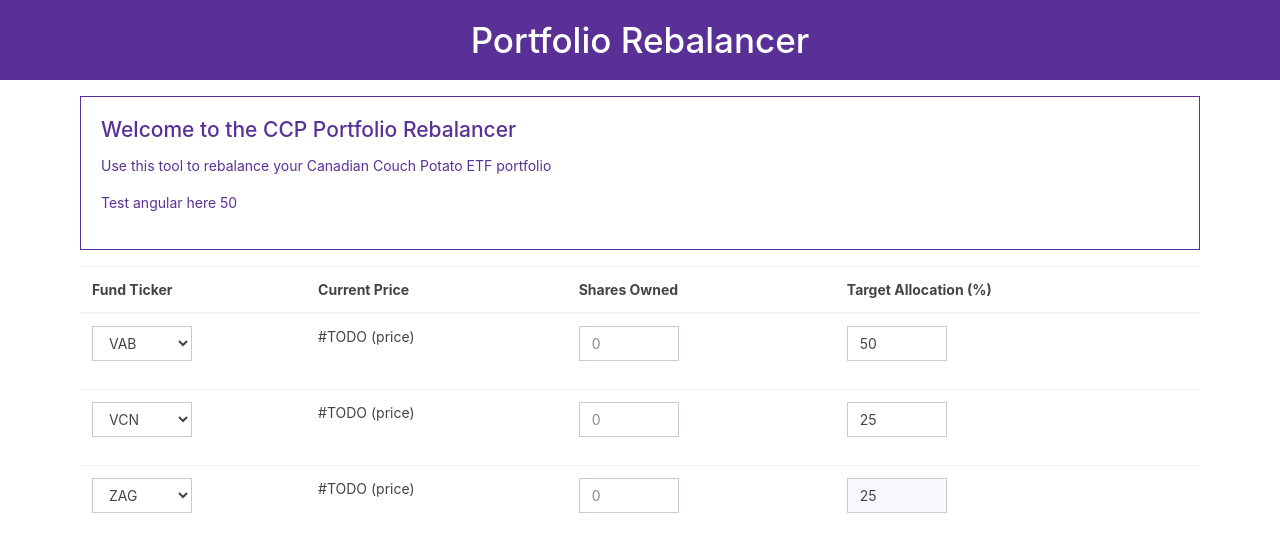
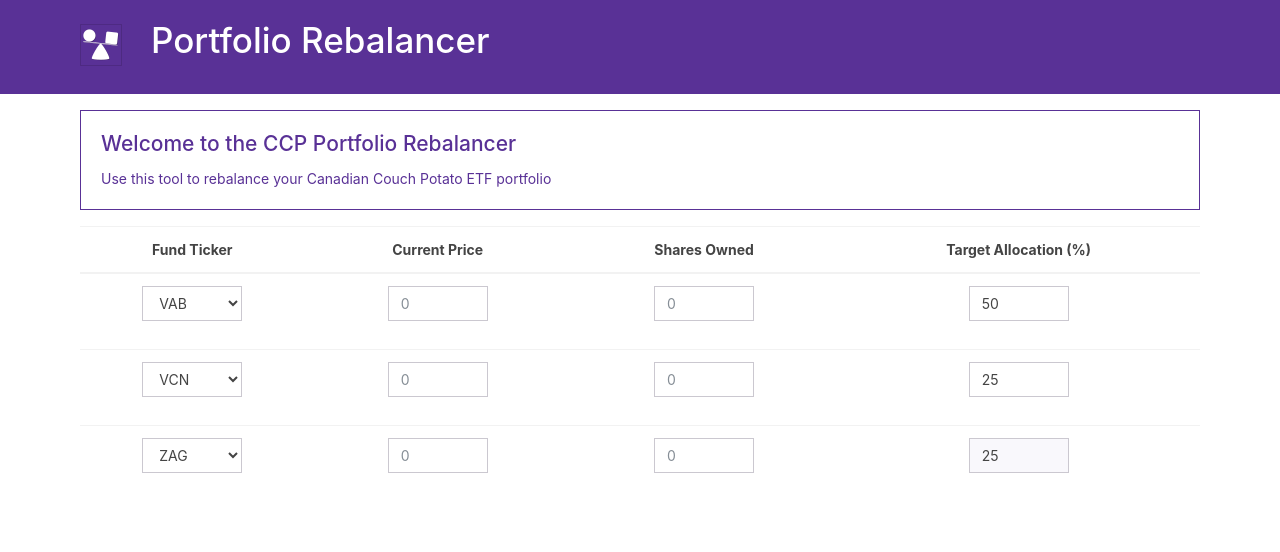
Before and after one commit to DerrykBoyd/portfolio-rebalancer, a Flask app: page / in a window 1280 px wide. Shown: the top 552 px of the page. Run offline with Flask 2, Linux system fonts and the light colour scheme; some libraries are stand-ins or nearby versions.

Commit message:
Added favicons and improved site layout

```diff
--- a/static/style.css
+++ b/static/style.css
@@ -1,17 +1,33 @@
-select {
-    color: purple;
+#main-title>img, #main-title>h1 {
+    display: inline-block;
+}
+
+#main-title>img {
+    margin-bottom: 8px;
+    margin-right: 25px;
 }
 
 .form-group, .form-control {
     max-width: 100px;
+    margin: auto;
 }
 
 #fund-col {
     min-width: 100px;
 }
 
-.card, #fund-table {
+.card, #fund-table{
     width: 95%;
     max-width: 70rem;
     margin: 16px auto;
 }
+
+#main-title {
+    width: 95%;
+    max-width: 70rem;
+    margin: auto;
+}
+
+thead>tr>th {
+    text-align: center;
+}
--- a/templates/index.html
+++ b/templates/index.html
@@ -3,6 +3,12 @@
 <html ng-app="myApp" ng-controller="myCtrl">
     <head>
         <title>Portfolio Rebalancer</title>
+        <link rel="apple-touch-icon" sizes="180x180" href="{{ url_for('static', filename='apple-touch-icon.png') }}">
+        <link rel="icon" type="image/png" sizes="32x32" href="{{ url_for('static', filename='favicon-32x32.png') }}">
+        <link rel="icon" type="image/png" sizes="16x16" href="{{ url_for('static', filename='favicon-16x16.png') }}">
+        <link rel="manifest" href="{{ url_for('static', filename='manifest.json') }}">
+        <link rel="mask-icon" href="{{ url_for('static', filename='safari-pinned-tab.svg') }}" color="#5a2e94">
+        <meta name="theme-color" content="#ffffff">
         <meta charset="utf-8">
         <meta name="viewport" content="width=device-width, initial-scale=1.0">
         <!-- stylesheets -->
@@ -10,14 +16,16 @@
         <link href="https://maxcdn.bootstrapcdn.com/bootswatch/4.0.0-beta.3/pulse/bootstrap.min.css" rel="stylesheet" media="screen">
     </head>
     <nav class="navbar navbar-expand-lg navbar-dark bg-primary">
-      <h1 class="text-white" style="margin:auto;">Portfolio Rebalancer</h1>
+        <div id="main-title" >
+            <img src="/static/navbar-img.png">
+            <h1 class="text-white">Portfolio Rebalancer</h1>
+        </div>
     </nav>
     <body>
         <div class="card border-primary mb-3">
             <div class="card-body text-primary">
                 <h4 class="card-title">Welcome to the CCP Portfolio Rebalancer</h4>
                 <p class="card-text">Use this tool to rebalance your Canadian Couch Potato ETF portfolio</p>
-                <p>Test angular here {a alloc1 a}</p>
             </div>
         </div>
         <div id="fund-table">
@@ -39,10 +47,12 @@
                                 <option>ZAG</option>
                             </select>
                         </th>
-                        <td>#TODO (price)</td>
+                        <td>
+                            <input type="number" step="0.01" min="0" class="form-control" placeholder="0" id="price1">
+                        </td>
                         <td>
                             <div class="form-group">
-                              <input type="number" min="0" class="form-control" placeholder="0" id="shares1">
+                              <input type="number" step="0.01" min="0" class="form-control" placeholder="0" id="shares1">
                             </div>
                         </td>
                         <td>
@@ -59,7 +69,9 @@
                                 <option>ZAG</option>
                             </select>
                         </th>
-                        <td>#TODO (price)</td>
+                        <td>
+                            <input type="number" step="0.01" min="0" class="form-control" placeholder="0" id="price2">
+                        </td>
                         <td>
                             <div class="form-group">
                               <input type="number" min="0" class="form-control" placeholder="0" id="shares2">
@@ -79,7 +91,9 @@
                                 <option selected>ZAG</option>
                             </select>
                         </th>
-                        <td>#TODO (price)</td>
+                        <td>
+                            <input type="number" step="0.01" min="0" class="form-control" placeholder="0" id="price3">
+                        </td>
                         <td>
                             <div class="form-group">
                               <input type="number" min="0" class="form-control" placeholder="0" id="shares3">
@@ -96,8 +110,8 @@
         </div>
     </body>
     <!-- scripts -->
-    <script src="http://code.jquery.com/jquery-1.11.0.min.js"></script>
-    <script src="http://netdna.bootstrapcdn.com/bootstrap/3.1.1/js/bootstrap.min.js"></script>
+    <script src="https://code.jquery.com/jquery-1.11.0.min.js"></script>
+    <script src="https://netdna.bootstrapcdn.com/bootstrap/3.1.1/js/bootstrap.min.js"></script>
     <script src="https://ajax.googleapis.com/ajax/libs/angularjs/1.6.6/angular.min.js"></script>
     <script src="{{ url_for('static', filename='rebalancer.js') }}"></script>
 </html>
```
Also changed, not shown: static/browserconfig.xml (added, +9 -0 lines), static/android-chrome-192x192.png (added), static/android-chrome-256x256.png (added), static/apple-touch-icon.png (added), static/favicon-16x16.png (added), static/favicon-32x32.png (added), static/favicon-img.png (added), static/favicon.ico (added), static/manifest.json (added), static/mstile-150x150.png (added), static/navbar-img.png (added), static/safari-pinned-tab.svg (added).
